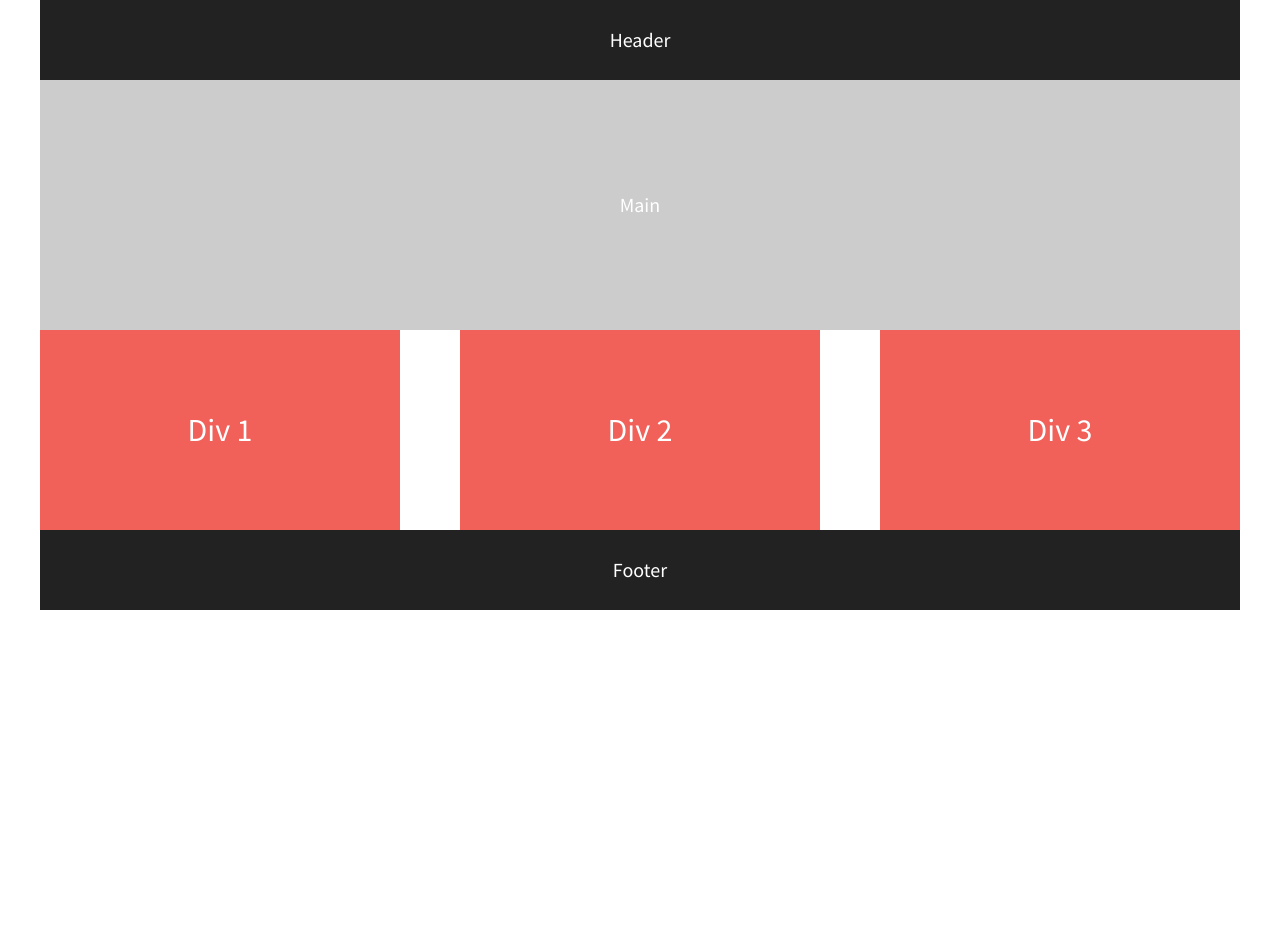
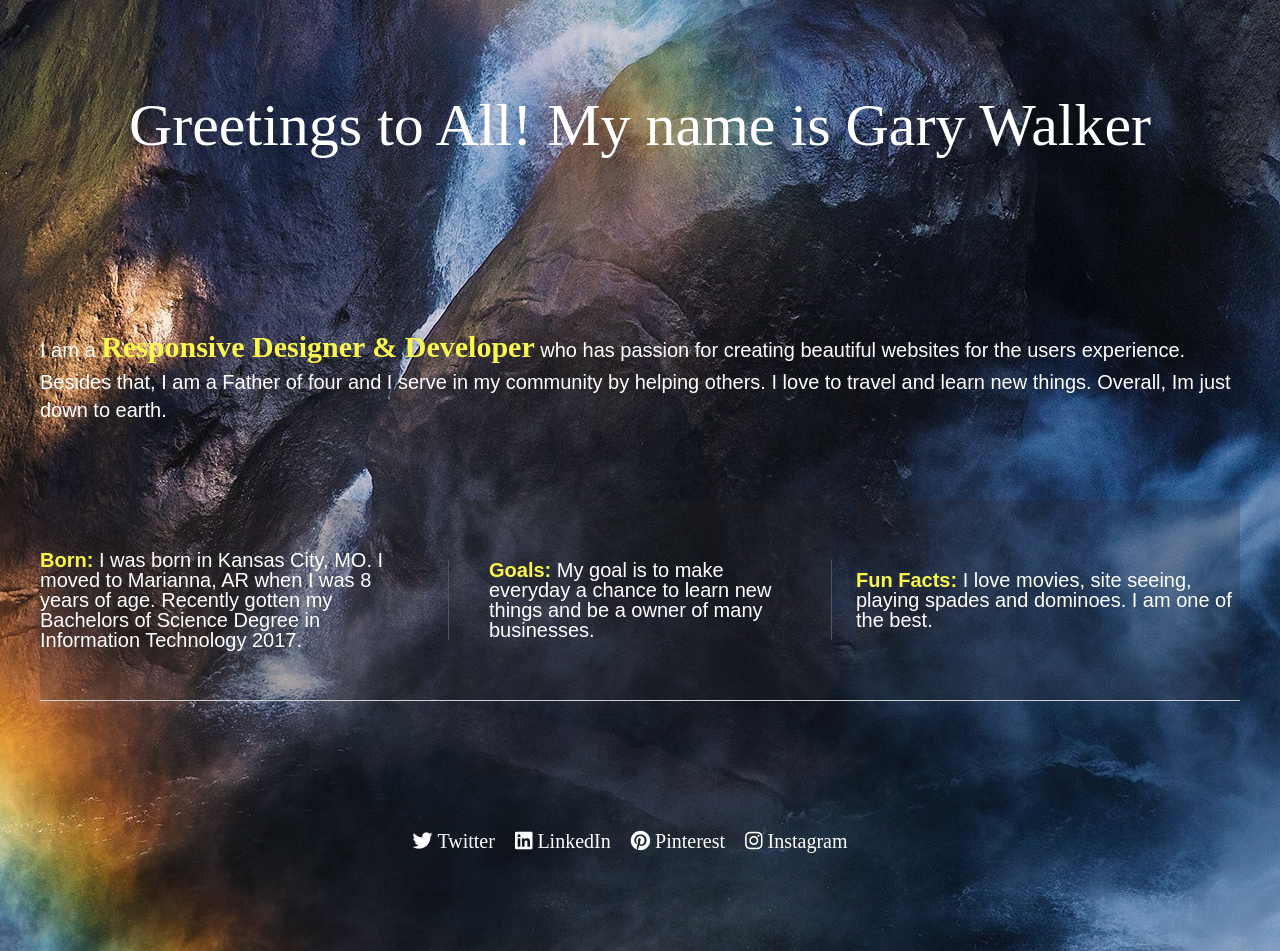
Before and after one commit to G-Rock1974/08.01-206-flexbox-starter, a plain HTML site: page index.html in a window 1280 px wide. Before the commit the page ends 800 px from the top, so only its background shows below. Drawn offline with nearby package versions, Linux system fonts and the light colour scheme; a web font is replaced by a local one.

Commit message:
made modifications into my own style in both html and css

```diff
--- a/css/main.css
+++ b/css/main.css
@@ -96,9 +96,9 @@ textarea {
    ========================================================================== */
 
 html {
-  background-color: #fff;
   height: 100%;
-  width: 100%;
+  background-size: cover;
+  background: url(../img/bkgd4.jpg) no-repeat center center fixed;
 }
 
 body {
@@ -107,22 +107,38 @@ body {
   font-size: 1.25em;
   height: 100%;
   color: #fff;
+  justify-content: center;
+ }
+
+ span {
+     color: #fbf84b;
+     font-weight: 700;
+
+ }
+ main p span {
+    font-family: 'Playfair Display', serif;
+    font-size: 1.5em;
+  }
+
+header  {
+    font-family: 'Playfair Display', serif;
+    font-size: 3em;
 }
 
 header,
 footer {
-  background-color: #222;
-  height: 80px;
-  width: 100%;
-  display: flex;
-  justify-content: center;
-  align-items: center;
+    width: 100%;
+    display: flex;
+    justify-content: flex-start;
+    height: 250px;
+
 }
 
 main {
-  background-color: #ccc;
+
   height: 250px;
   width: 100%;
+
 
 }
 
@@ -132,28 +148,37 @@ main {
     display: flex;
     justify-content: center;
     align-items: center;
+
 }
 
 .flex-container {
     display: flex;
-    justify-content: center;
-    align-items: center;
-    flex-flow: wrap;
+    flex-flow: row wrap;
     justify-content: space-between;
+    max-width: 1600px;
 }
 
 .flex-items {
-  color: #fff;
-  line-height: 1.5em;
-  font-size: 1.6em;
-  background-color: #f16059;
+  line-height: 1em;
+  font-size: 1em;
+  background: #222;
+  background:rgba(44, 39, 39, 0.219);
   width: 30%;
   height: 200px;
   display: flex;
   justify-content: center;
   align-items: center;
+  border-bottom: none;
+
 }
 
+footer {
+    border-top: 1px solid rgb(206, 210, 211);
+  }
+
+  footer i {
+    padding: 30px 20px 0 0;
+  }
 /* ==========================================================================
    Helper classes
    ========================================================================== */
@@ -235,14 +260,28 @@ main {
    ========================================================================== */
 
 /* If you'd like to try a different layout on Desktop and larger screens: */
+@media all and (max-width:768px) {
+    body {
+        padding: 1em;
+    }
+}
 @media (min-width: 1200px) {
-  #div-1,
-  #div-2{
+    .flex-items {
+        flex-basis: 32%;
+        border-bottom: none;
+    }
+
+  #div-2 p {
       /* set your flex value to 1 50% */
+      border-left: 1px solid #555;
+      border-right: 1px solid #555;
+      padding: 0 40px;
+      border-bottom: none;
   }
 
   #div-3 {
     /* set your flex value to 1 100% */
+
   }
 }
 
--- a/index.html
+++ b/index.html
@@ -3,7 +3,7 @@
     <head>
         <meta charset="utf-8">
         <meta http-equiv="x-ua-compatible" content="ie=edge">
-        <title></title>
+        <title>Gary's Website</title>
         <meta name="description" content="">
         <meta name="viewport" content="width=device-width, initial-scale=1">
 
@@ -13,8 +13,10 @@
         <link rel="stylesheet" href="css/normalize.css">
         <link rel="stylesheet" href="css/main.css">
         <script src="js/vendor/modernizr-2.8.3.min.js"></script>
-        <link href="https://fonts.googleapis.com/css?family=Lora|Source+Sans+Pro:400,700" rel="stylesheet">
-    </head>
+        <link href="https://fonts.googleapis.com/css2?family=Playfair+Display:ital,wght@1,500&display=swap" rel="stylesheet">
+        <link rel="stylesheet" href="https://use.fontawesome.com/releases/v5.5.0/css/all.css" integrity="sha384-B4dIYHKNBt8Bc12p+WXckhzcICo0wtJAoU8YZTY5qE0Id1GSseTk6S+L3BlXeVIU" crossorigin="anonymous">
+     </head>
+
     <body>
         <!--[if lt IE 8]>
             <p class="browserupgrade">You are using an <strong>outdated</strong> browser. Please <a href="http://browsehappy.com/">upgrade your browser</a> to improve your experience.</p>
@@ -22,18 +24,28 @@
 
         <!-- Add your site or application content here -->
         <section class="flex-container">
-            <header>Header</header>
-            <main>Main</main>
+            <header>Greetings to All! My name is Gary Walker</header>
+            <main><p>I am a <span>Responsive Designer & Developer</span> who has passion for creating beautiful websites for the users experience. Besides that, I am a Father of four and I serve in my community by helping others. I love to travel and learn new things. Overall, Im just down to earth.</p></main>
             <div id="div-1" class="flex-items">
-                Div 1
+                <p><span>Born:</span> I was born in Kansas City, MO.
+                    I moved to Marianna, AR when I was 8 years of age. Recently gotten my Bachelors of Science Degree in Information Technology 2017.</p>
             </div>
             <div id="div-2" class="flex-items">
-                Div 2
+                <p><span>Goals:</span> My goal is to make everyday a chance to learn new things and
+                    be a owner of many businesses.</p>
             </div>
             <div id="div-3" class="flex-items">
-                Div 3
+                <p><span>Fun Facts:</span> I love movies, site seeing, playing spades and dominoes.
+                    I am one of the best.</p>
             </div>
-            <footer>Footer</footer>
+
+            <footer>
+                <i class="fab fa-twitter"> Twitter </i>
+                <i class="fab fa-linkedin"> LinkedIn </i>
+                <i class="fab fa-pinterest"> Pinterest </i>
+                <i class="fab fa-instagram"> Instagram </i>
+            </footer>
+
         </section>
 
         <script src="https://ajax.googleapis.com/ajax/libs/jquery/1.11.3/jquery.min.js"></script>
```
Also changed, not shown: img/bkgd4.jpg (added).
